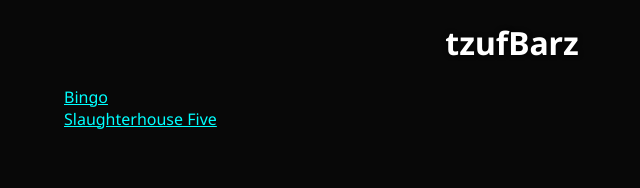
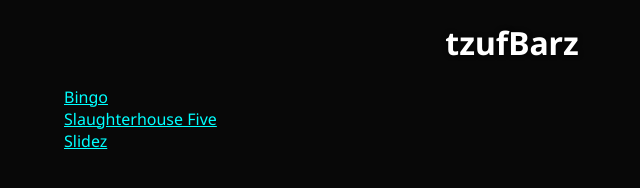
Before and after one commit to tzufBarz/tzufBarz.github.io, a plain HTML site: page index.html in a window 1280 px wide. Shown: the full height of the page, 128-768 px from the left. Drawn offline with Linux system fonts and the light colour scheme.

Commit message:
Added slidez link

```diff
--- a/index.html
+++ b/index.html
@@ -10,6 +10,8 @@
     <a href="bingo">Bingo</a>
     <br>
     <a href="slaughterhouse-presentation">Slaughterhouse Five</a>
+    <br>
+    <a href="slidez">Slidez</a>
     <link rel="stylesheet" href="style.css">
 </body>
 </html>
```
